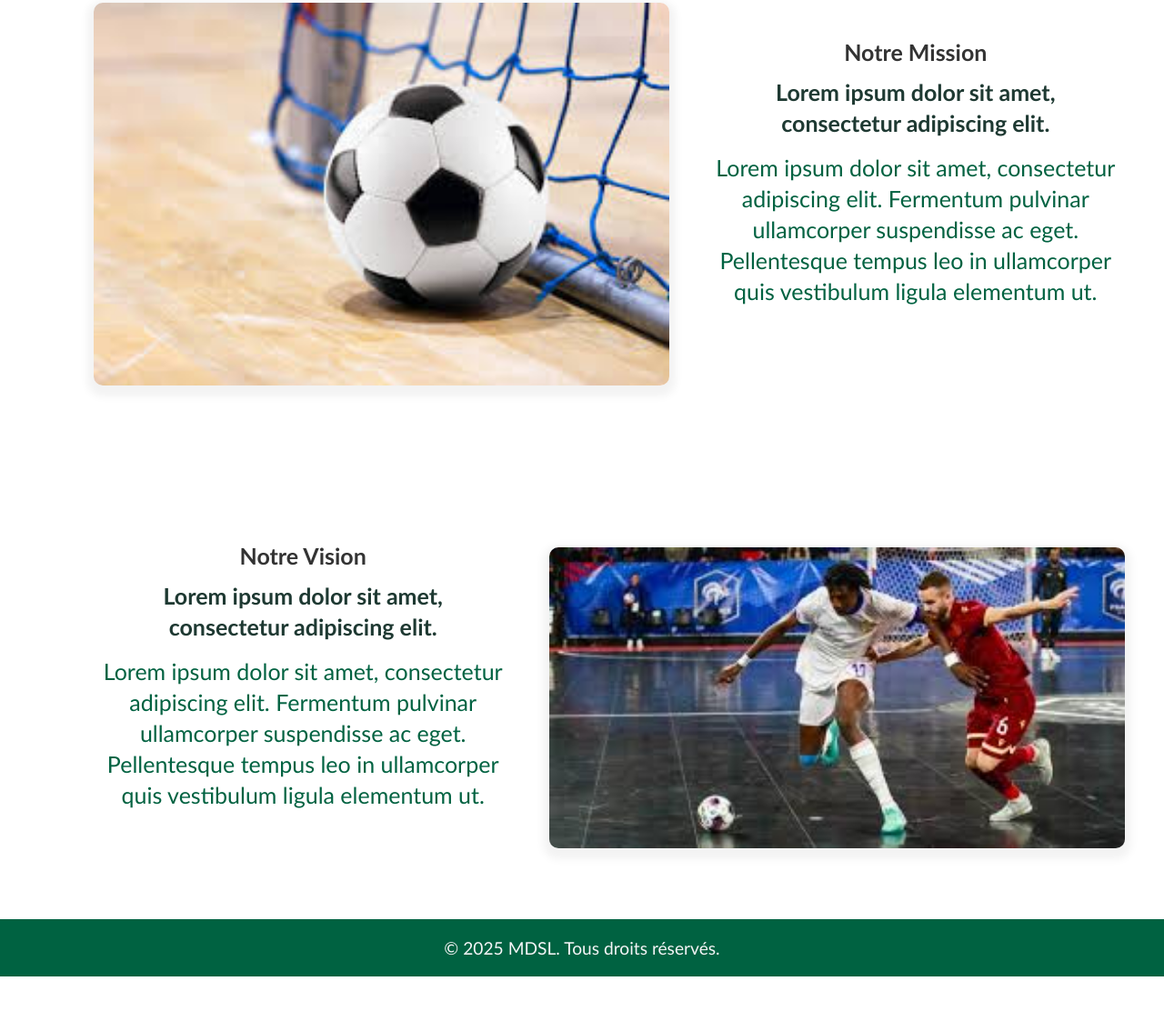
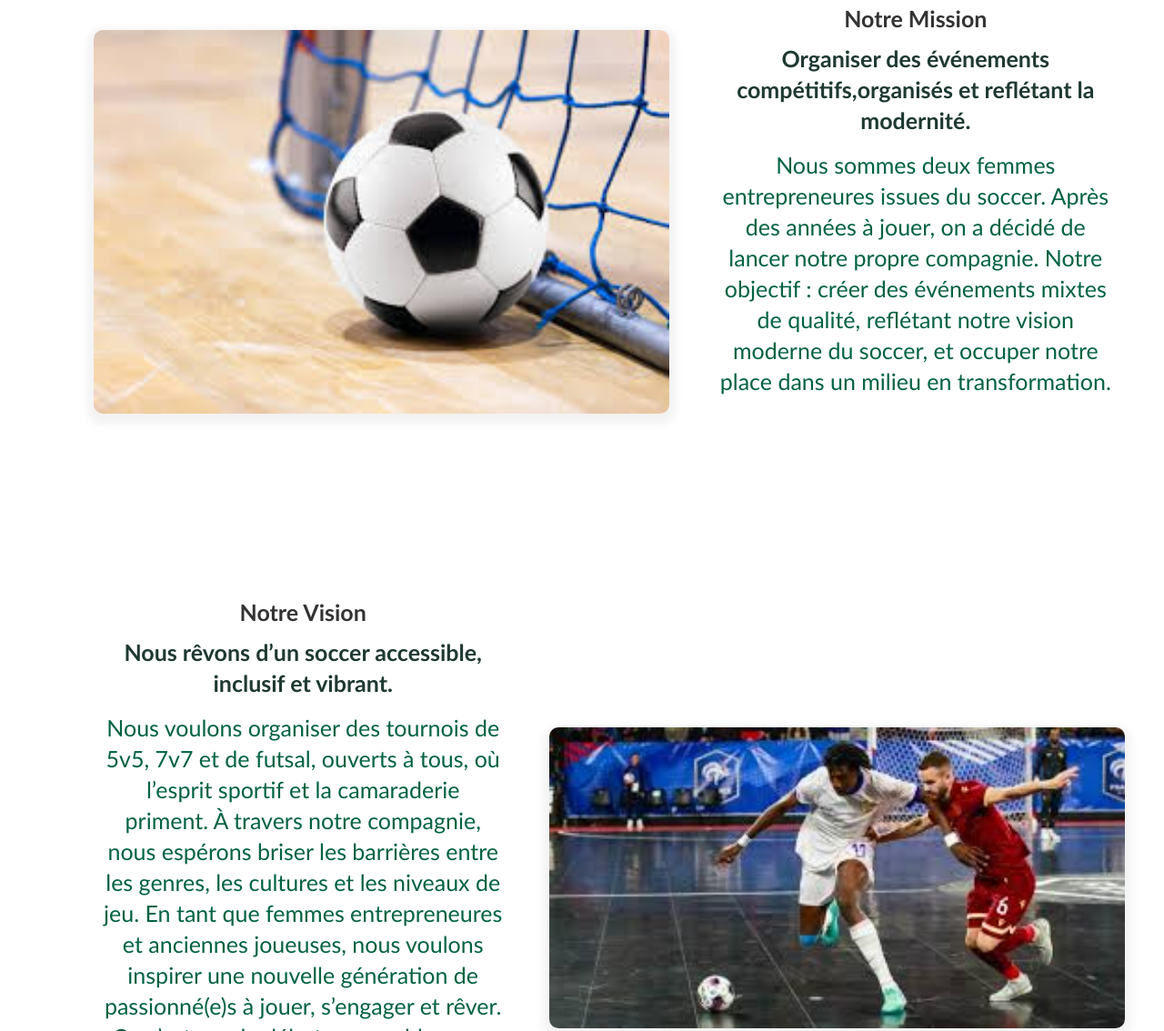
Before and after one commit to mxyamx/MDSL-, a plain HTML site: page mdsl/index.html in a window 1280 px wide. Shown: the part 343-1477 px from the top of the page at 91% size. Before the commit the page ends 1417 px from the top, so only its background shows below. Drawn offline with Linux system fonts and the light colour scheme.

```diff
--- a/mdsl/index.html
+++ b/mdsl/index.html
@@ -34,6 +34,7 @@
       <a href="html/tournaments.html">Règlements</a>
       <a href="html/tournaments.html">Classement</a>
       <a href="html/tournaments.html">Cash price</a>
+      <a href="html/tournaments.html">Sponsors</a>
 
     </div>
   </div>
@@ -48,10 +49,10 @@
         Notre Mission
       </p>
       <p class="text-blk subHeadingText">
-        Lorem ipsum dolor sit amet, consectetur adipiscing elit.
+        Organiser des événements compétitifs,organisés et reflétant la modernité.
       </p>
       <p class="text-blk description">
-        Lorem ipsum dolor sit amet, consectetur adipiscing elit. Fermentum pulvinar ullamcorper suspendisse ac eget. Pellentesque tempus leo in ullamcorper quis vestibulum ligula elementum ut.
+       Nous sommes deux femmes entrepreneures issues du soccer. Après des années à jouer, on a décidé de lancer notre propre compagnie. Notre objectif : créer des événements mixtes de qualité, reflétant notre vision moderne du soccer, et occuper notre place dans un milieu en transformation.
       </p>
     </div>
   </div>
@@ -62,10 +63,10 @@
         Notre Vision
       </p>
       <p class="text-blk subHeadingText">
-        Lorem ipsum dolor sit amet, consectetur adipiscing elit.
+        Nous rêvons d’un soccer accessible, inclusif et vibrant.
       </p>
       <p class="text-blk description">
-        Lorem ipsum dolor sit amet, consectetur adipiscing elit. Fermentum pulvinar ullamcorper suspendisse ac eget. Pellentesque tempus leo in ullamcorper quis vestibulum ligula elementum ut.
+        Nous voulons organiser des tournois de 5v5, 7v7 et de futsal, ouverts à tous, où l’esprit sportif et la camaraderie priment. À travers notre compagnie, nous espérons briser les barrières entre les genres, les cultures et les niveaux de jeu. En tant que femmes entrepreneures et anciennes joueuses, nous voulons inspirer une nouvelle génération de passionné(e)s à jouer, s’engager et rêver. Ce n’est que le début : ensemble, nous allons faire rayonner le soccer autrement.
       </p>
     </div>
   </div>
```
Also changed, not shown: 1 other file.
